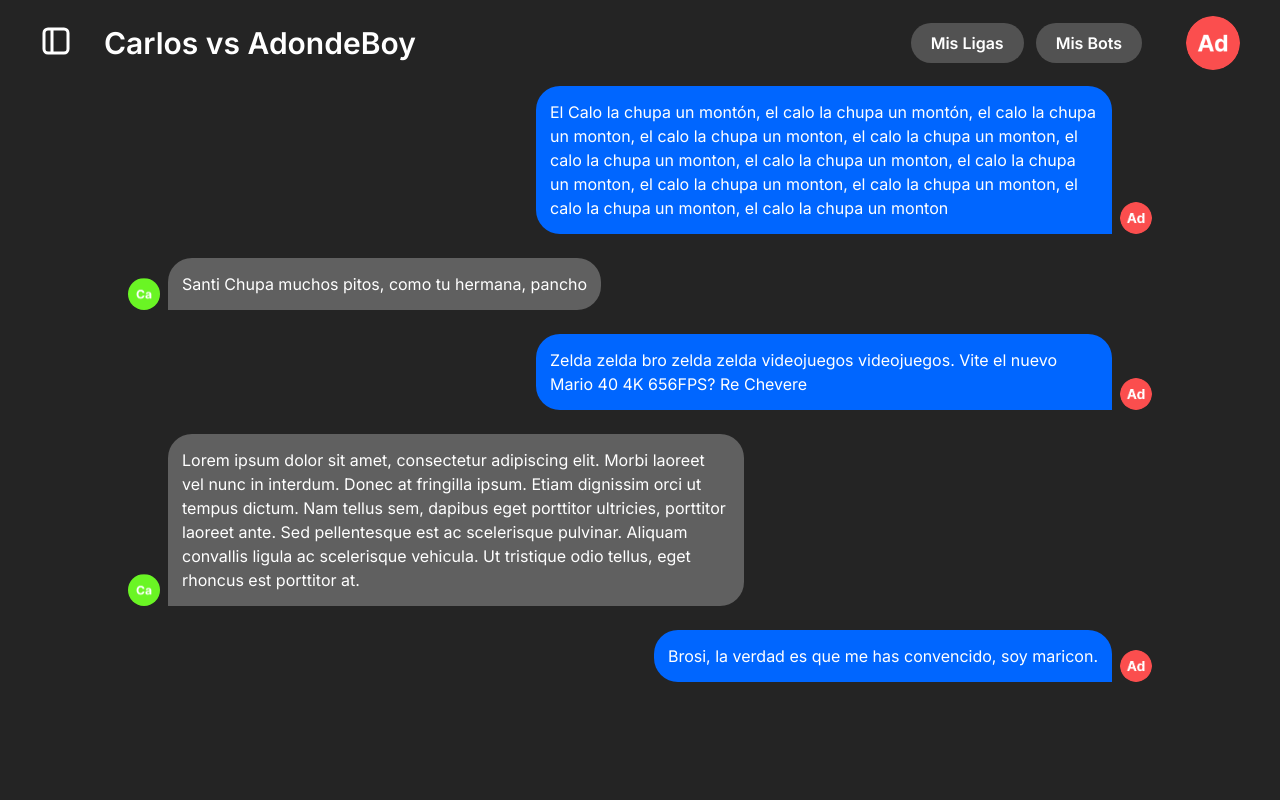
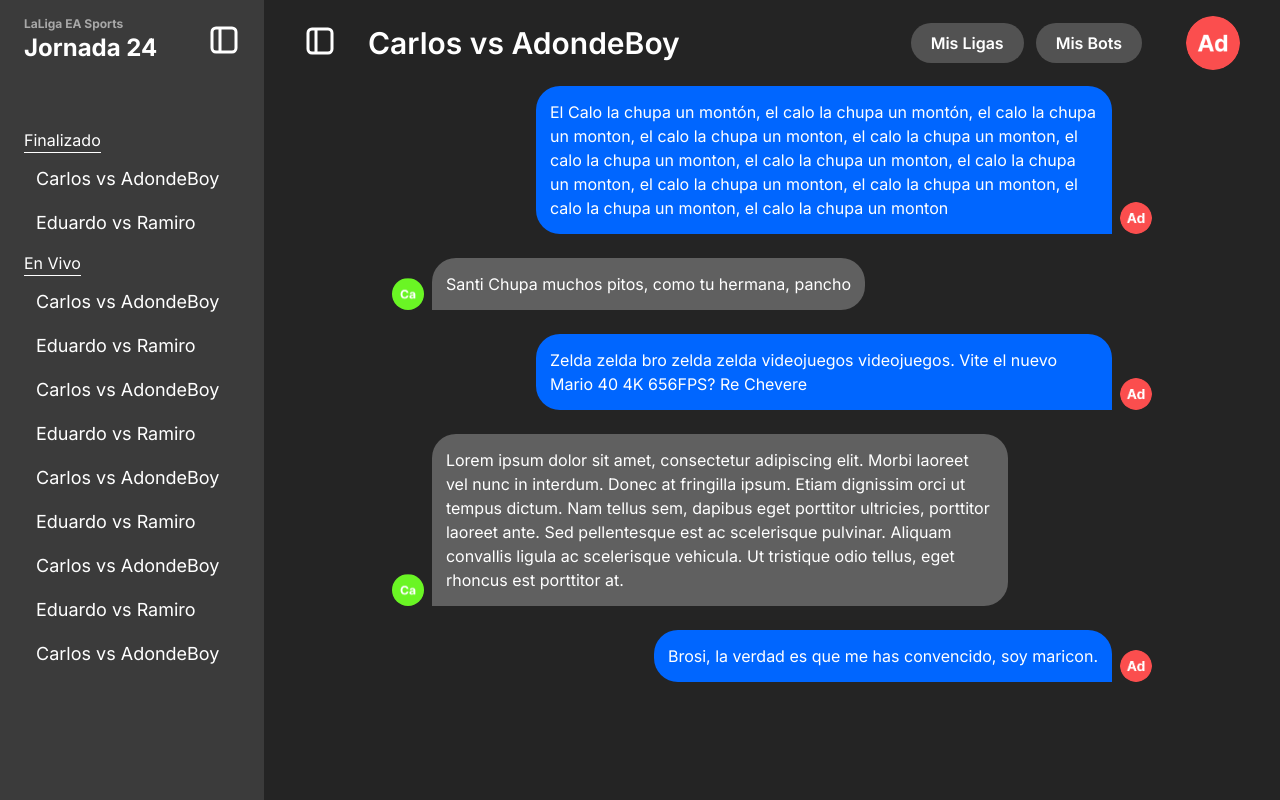
Before and after one commit to alberba/front-end-adonde-band, a Vue app: page /chat in a window 1280 px wide. Built offline with nearby package versions, Linux system fonts and the light colour scheme.

Commit message:
Add SideBar Component to the ChatPage view

```diff
--- a/src/views/ChatPage.vue
+++ b/src/views/ChatPage.vue
@@ -1,6 +1,7 @@
 <script setup lang="ts">
 import HeaderApp from '@/components/HeaderApp.vue'
 import MessageApp from '@/components/MessageApp.vue'
+import SideBar from '@/components/SideBar/SideBar.vue'
 import type { Mensaje } from '@/types'
 
 const mensajes: Mensaje[] = [
@@ -36,6 +37,9 @@ const mensajes: Mensaje[] = [
 </script>
 
 <template>
+  <div class="flex h-full w-full flex-row">
+    <SideBar />
+    <div class="w-full">
       <HeaderApp :isHeading1="true" title="Carlos vs AdondeBoy">
         <button class="h-8 w-8 cursor-pointer object-contain">
           <img src="@/assets/svg/toggleSideBarIcon.svg" alt="" />
@@ -46,4 +50,6 @@ const mensajes: Mensaje[] = [
           <MessageApp :id="mensaje.id" :imgPath="mensaje.imgPath">{{ mensaje.texto }}</MessageApp>
         </div>
       </main>
+    </div>
+  </div>
 </template>
```
Lines whose indentation alone changed are shown as unchanged.
